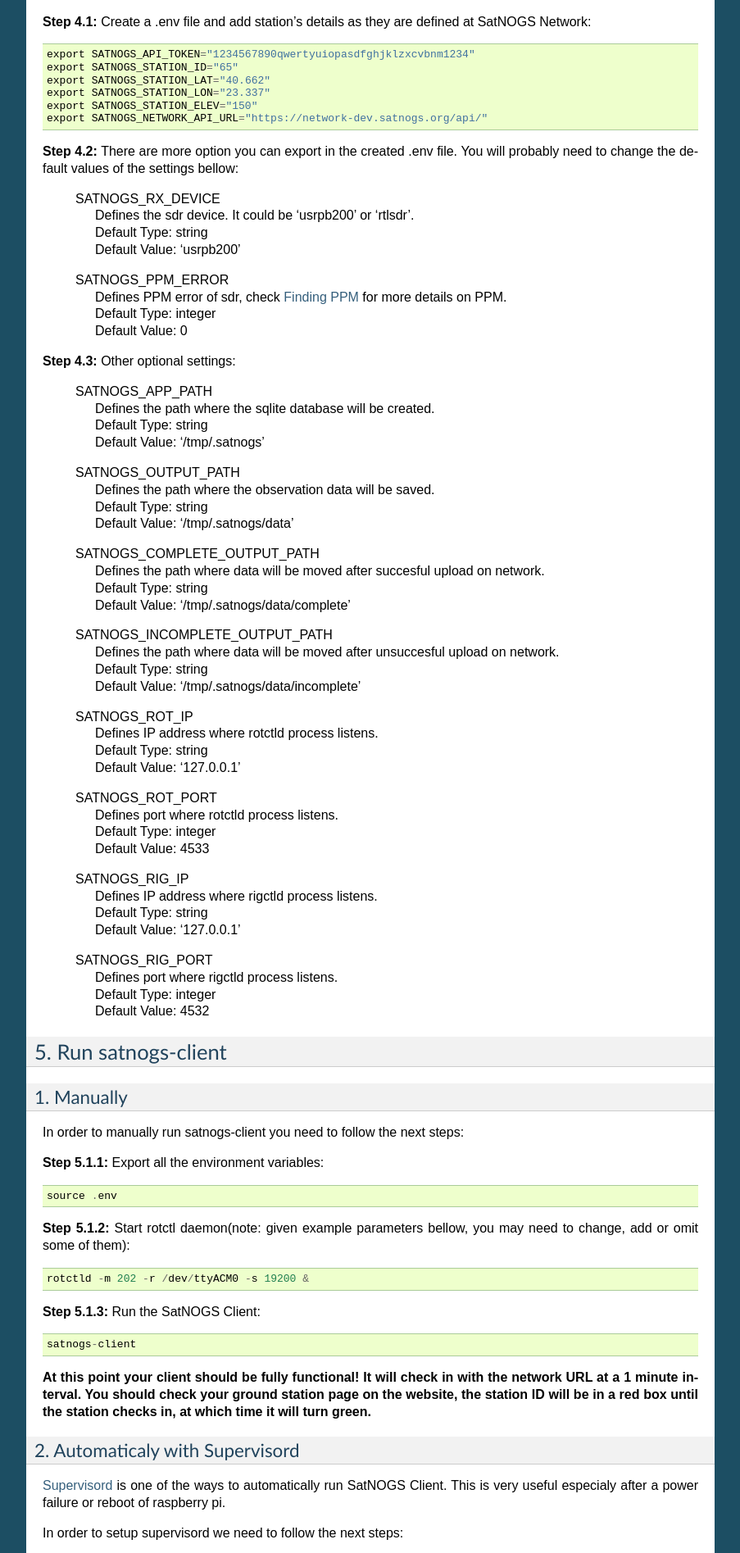
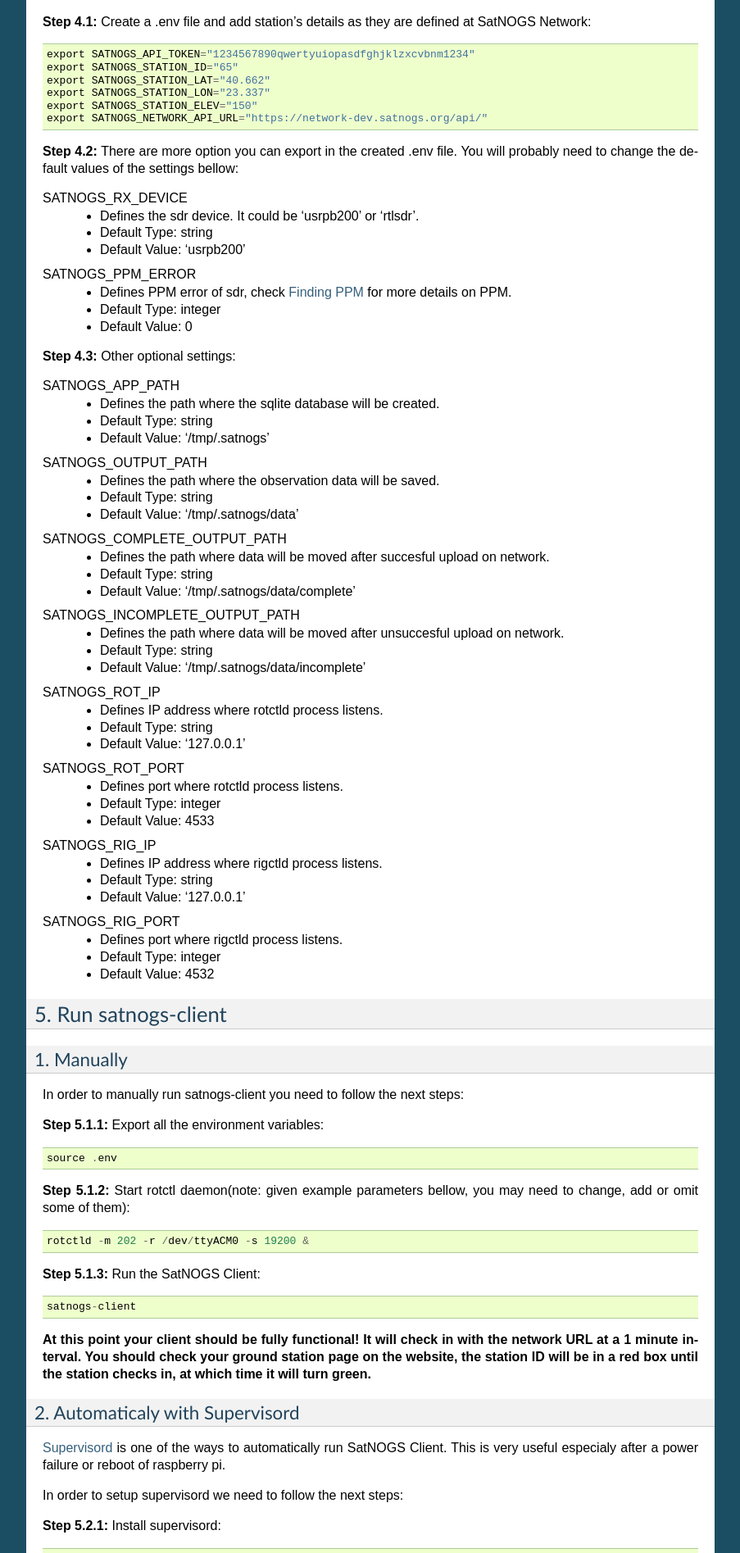
Before and after one commit to yaplik/satnogs-client, a Sphinx documentation site: the page built from doc/raspi-install.rst, in a window 1280 px wide. Shown: the part 1425-3320 px from the top of the page at 82% size, without its empty margins (198-1101 px from the left). Built offline with Sphinx 7.4.7, drawn with Linux system fonts in a browser that asks for light colours.

```diff
--- a/doc/raspi-install.rst
+++ b/doc/raspi-install.rst
@@ -84,57 +84,57 @@ SatNOGS Client needs some configuration before running:
 
 **Step 4.2:** There are more option you can export in the created .env file. You will probably need to change the default values of the settings bellow:
 
-  |  SATNOGS_RX_DEVICE
-  |    Defines the sdr device. It could be 'usrpb200' or 'rtlsdr'.
-  |    Default Type: string
-  |    Default Value: 'usrpb200'
+SATNOGS_RX_DEVICE
+  * Defines the sdr device. It could be 'usrpb200' or 'rtlsdr'.
+  * Default Type: string
+  * Default Value: 'usrpb200'
 
-  |  SATNOGS_PPM_ERROR
-  |    Defines PPM error of sdr, check :doc:`finding-ppm` for more details on PPM.
-  |    Default Type: integer
-  |    Default Value: 0
+SATNOGS_PPM_ERROR
+  * Defines PPM error of sdr, check :doc:`finding-ppm` for more details on PPM.
+  * Default Type: integer
+  * Default Value: 0
 
 **Step 4.3:** Other optional settings:
 
-  |  SATNOGS_APP_PATH
-  |    Defines the path where the sqlite database will be created.
-  |    Default Type: string
-  |    Default Value: '/tmp/.satnogs'
+SATNOGS_APP_PATH
+  * Defines the path where the sqlite database will be created.
+  * Default Type: string
+  * Default Value: '/tmp/.satnogs'
 
-  |  SATNOGS_OUTPUT_PATH
-  |    Defines the path where the observation data will be saved.
-  |    Default Type: string
-  |    Default Value: '/tmp/.satnogs/data'
+SATNOGS_OUTPUT_PATH
+  * Defines the path where the observation data will be saved.
+  * Default Type: string
+  * Default Value: '/tmp/.satnogs/data'
 
-  |  SATNOGS_COMPLETE_OUTPUT_PATH
-  |    Defines the path where data will be moved after succesful upload on network.
-  |    Default Type: string
-  |    Default Value: '/tmp/.satnogs/data/complete'
+SATNOGS_COMPLETE_OUTPUT_PATH
+  * Defines the path where data will be moved after succesful upload on network.
+  * Default Type: string
+  * Default Value: '/tmp/.satnogs/data/complete'
 
-  |  SATNOGS_INCOMPLETE_OUTPUT_PATH
-  |    Defines the path where data will be moved after unsuccesful upload on network.
-  |    Default Type: string
-  |    Default Value: '/tmp/.satnogs/data/incomplete'
+SATNOGS_INCOMPLETE_OUTPUT_PATH
+  * Defines the path where data will be moved after unsuccesful upload on network.
+  * Default Type: string
+  * Default Value: '/tmp/.satnogs/data/incomplete'
 
-  |  SATNOGS_ROT_IP
-  |    Defines IP address where rotctld process listens.
-  |    Default Type: string
-  |    Default Value: '127.0.0.1'
+SATNOGS_ROT_IP
+  * Defines IP address where rotctld process listens.
+  * Default Type: string
+  * Default Value: '127.0.0.1'
 
-  |  SATNOGS_ROT_PORT
-  |    Defines port where rotctld process listens.
-  |    Default Type: integer
-  |    Default Value: 4533
+SATNOGS_ROT_PORT
+  * Defines port where rotctld process listens.
+  * Default Type: integer
+  * Default Value: 4533
 
-  |  SATNOGS_RIG_IP
-  |    Defines IP address where rigctld process listens.
-  |    Default Type: string
-  |    Default Value: '127.0.0.1'
+SATNOGS_RIG_IP
+  * Defines IP address where rigctld process listens.
+  * Default Type: string
+  * Default Value: '127.0.0.1'
 
-  |  SATNOGS_RIG_PORT
-  |    Defines port where rigctld process listens.
-  |    Default Type: integer
-  |    Default Value: 4532
+SATNOGS_RIG_PORT
+  * Defines port where rigctld process listens.
+  * Default Type: integer
+  * Default Value: 4532
 
 ---------------------
 5. Run satnogs-client
```
